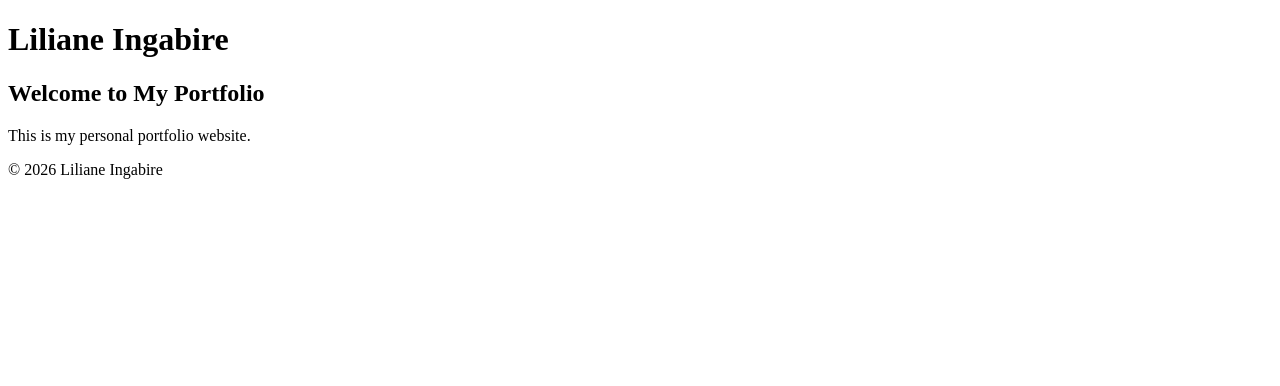
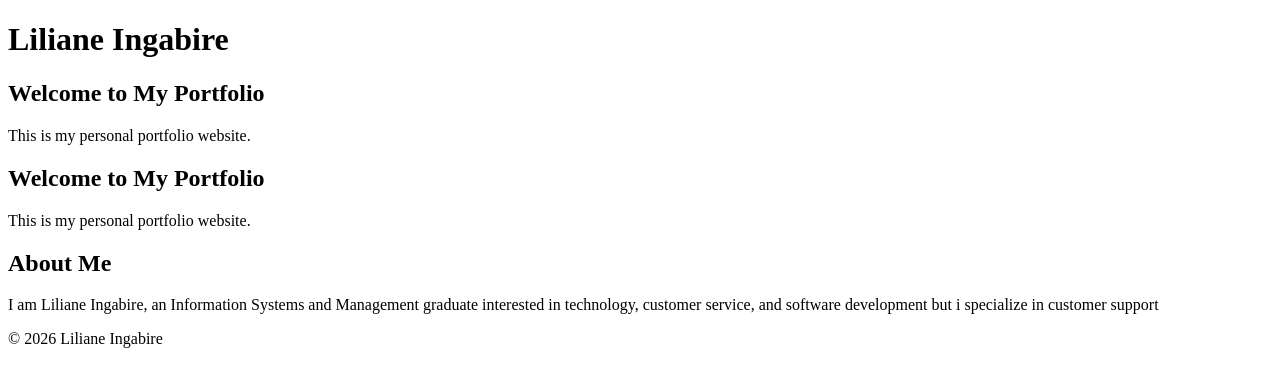
Before and after one commit to Liliane-ops/Liliane-portfolio, a plain HTML site: page index.html in a window 1280 px wide. Drawn offline with Linux system fonts and the light colour scheme.

Commit message:
Add About section

```diff
--- a/index.html
+++ b/index.html
@@ -15,6 +15,20 @@
             <h2>Welcome to My Portfolio</h2>
             <p>This is my personal portfolio website.</p>
         </section>
+        <main>
+    <section>
+        <h2>Welcome to My Portfolio</h2>
+        <p>This is my personal portfolio website.</p>
+    </section>
+
+    <section id="about">
+        <h2>About Me</h2>
+        <p>
+            I am Liliane Ingabire, an Information Systems and Management graduate
+            interested in technology, customer service, and software development but i specialize in customer support
+        </p>
+    </section>
+</main>
     </main>
 
     <footer>
```
